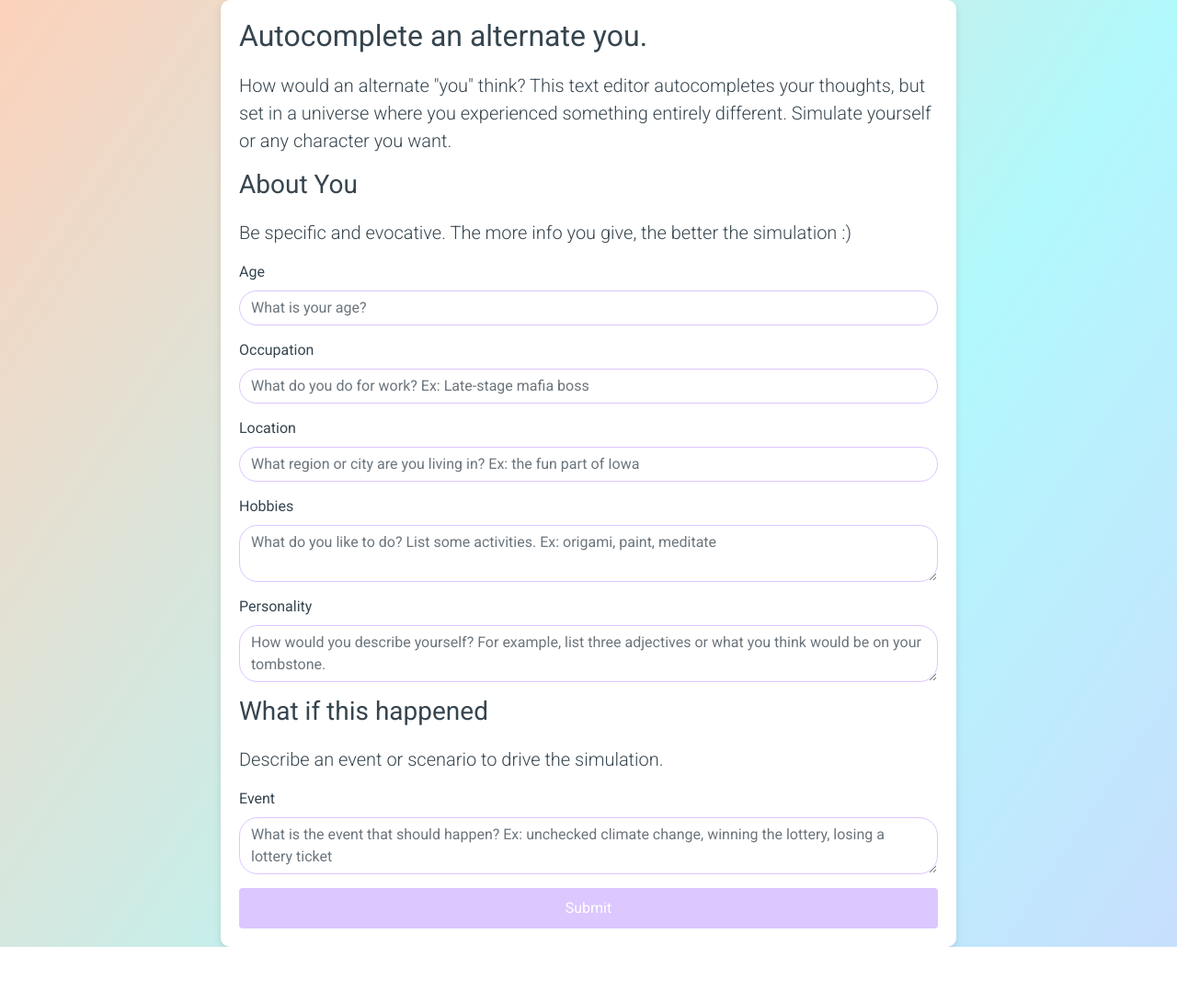
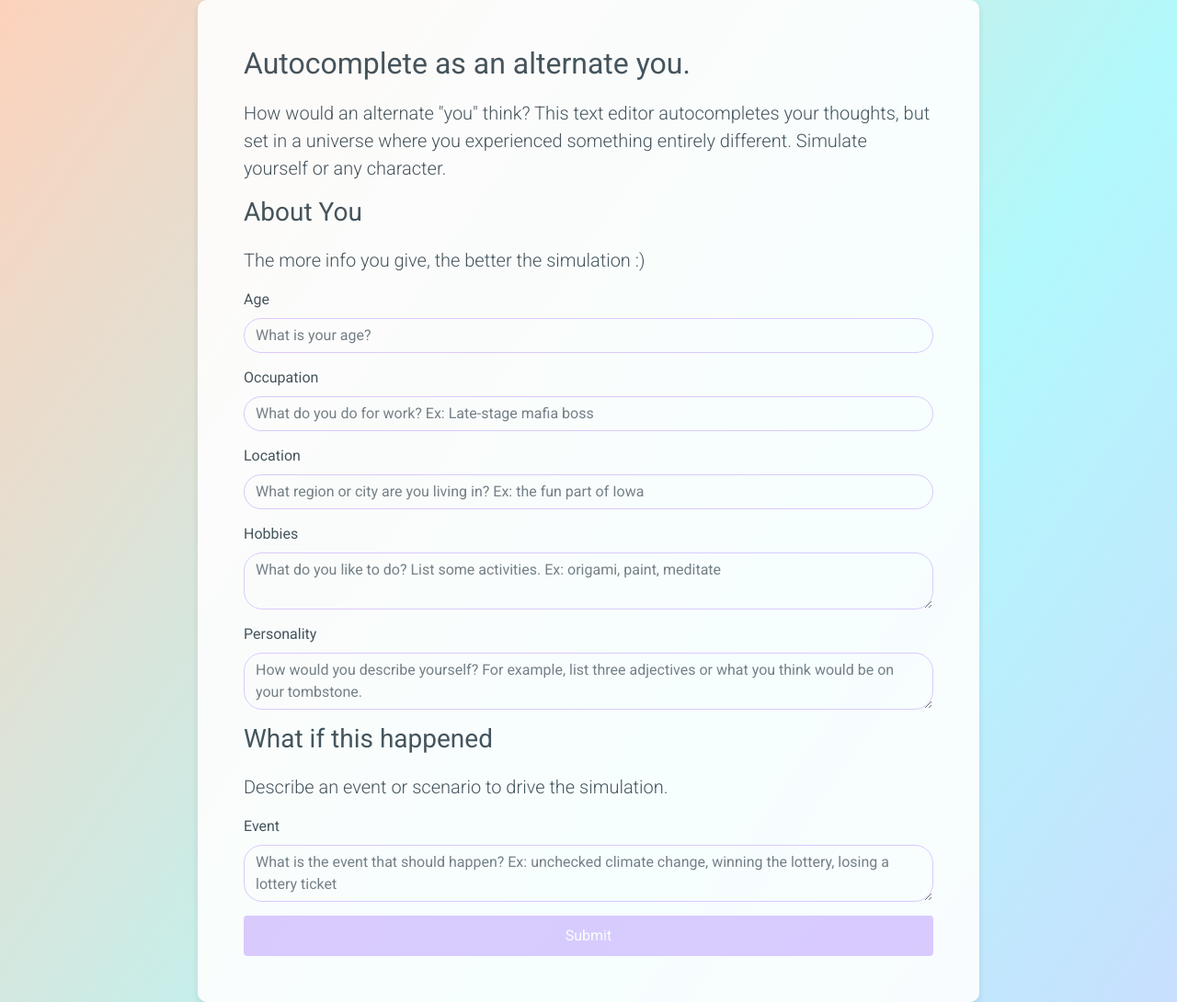
Before and after one commit to josh-ashkinaze/autocomplete, a Flask app: page /user_settings in a window 1280 px wide. Shown: the whole page at 92% size. Before the commit the page ends 1030 px from the top, so only its background shows below. Run offline with Flask 3, Linux system fonts and the light colour scheme; some libraries are stand-ins or nearby versions.

Commit message:
change copy

```diff
--- a/templates/user_settings.html
+++ b/templates/user_settings.html
@@ -32,11 +32,12 @@
 
         .container {
             background: #FFFFFF;
-            padding: 20px;
+            padding: 50px;
             border-radius: 10px;
             box-shadow: 0 4px 8px rgba(0, 0, 0, 0.1);
             width: 100%;
-            max-width: 800px;
+            opacity: 90%;
+            max-width: 850px;
         }
 
         h2, h3 {
@@ -92,16 +93,16 @@
 </head>
 <body>
 <div class="container">
-    <h2>Autocomplete an alternate you. </h2>
+    <h2>Autocomplete as an alternate you. </h2>
     <p class="lead">How would an alternate "you" think? This text editor autocompletes your thoughts, but set in a universe
-        where you experienced something entirely different. Simulate yourself or any character you want.</p>
+        where you experienced something entirely different. Simulate yourself or any character.</p>
 
     <form method="post" action="{{ url_for('user_settings') }}" novalidate>
         {{ character_form.hidden_tag() }}
         {{ event_form.hidden_tag() }}
 
         <h3>About You</h3>
-        <p class="lead">Be specific and evocative. The more info you give, the better the simulation :)</p>
+        <p class="lead">The more info you give, the better the simulation :)</p>
 
         {% for field in character_form if field.name != 'csrf_token' %}
             <div class="form-group">
```
